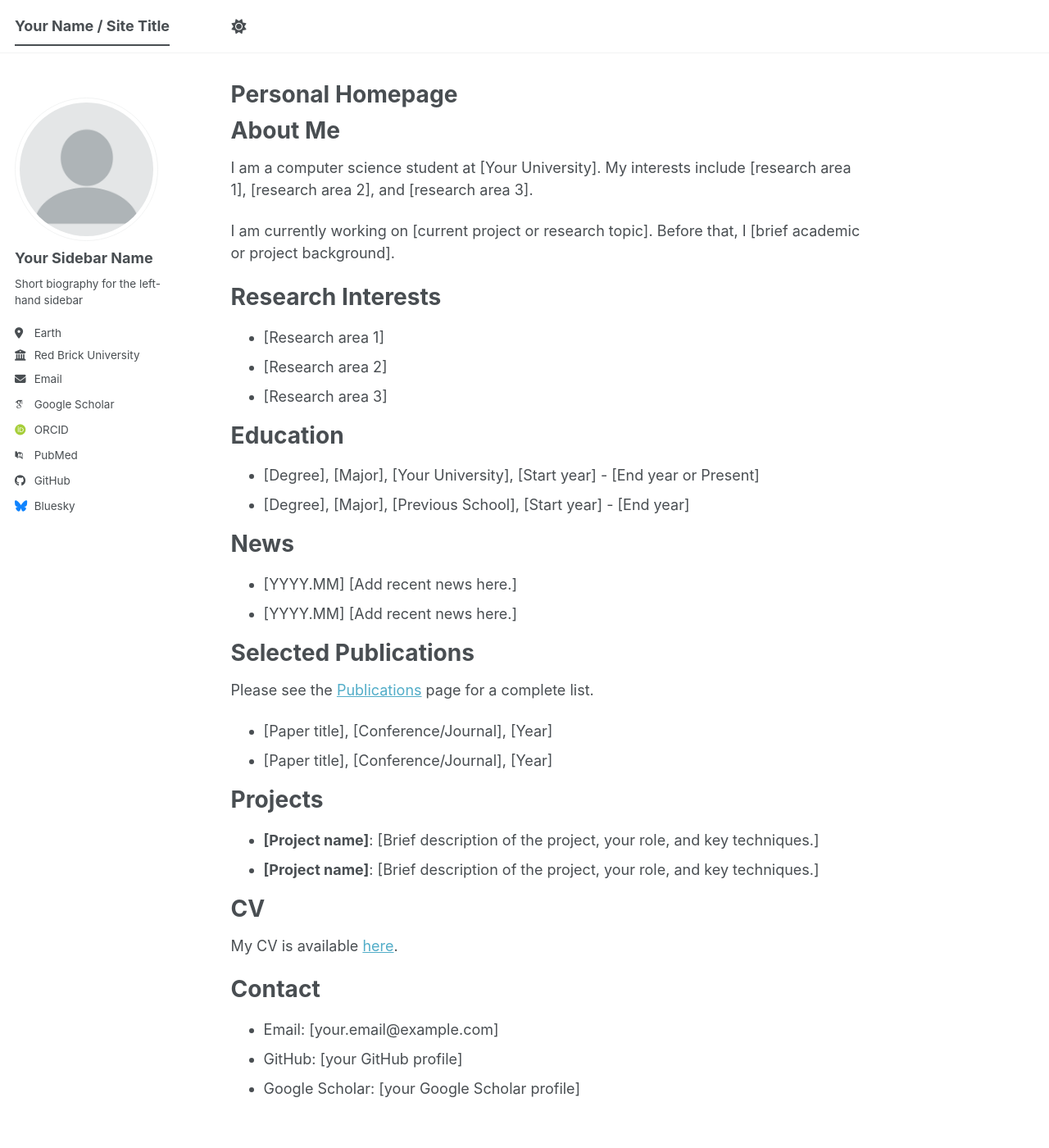
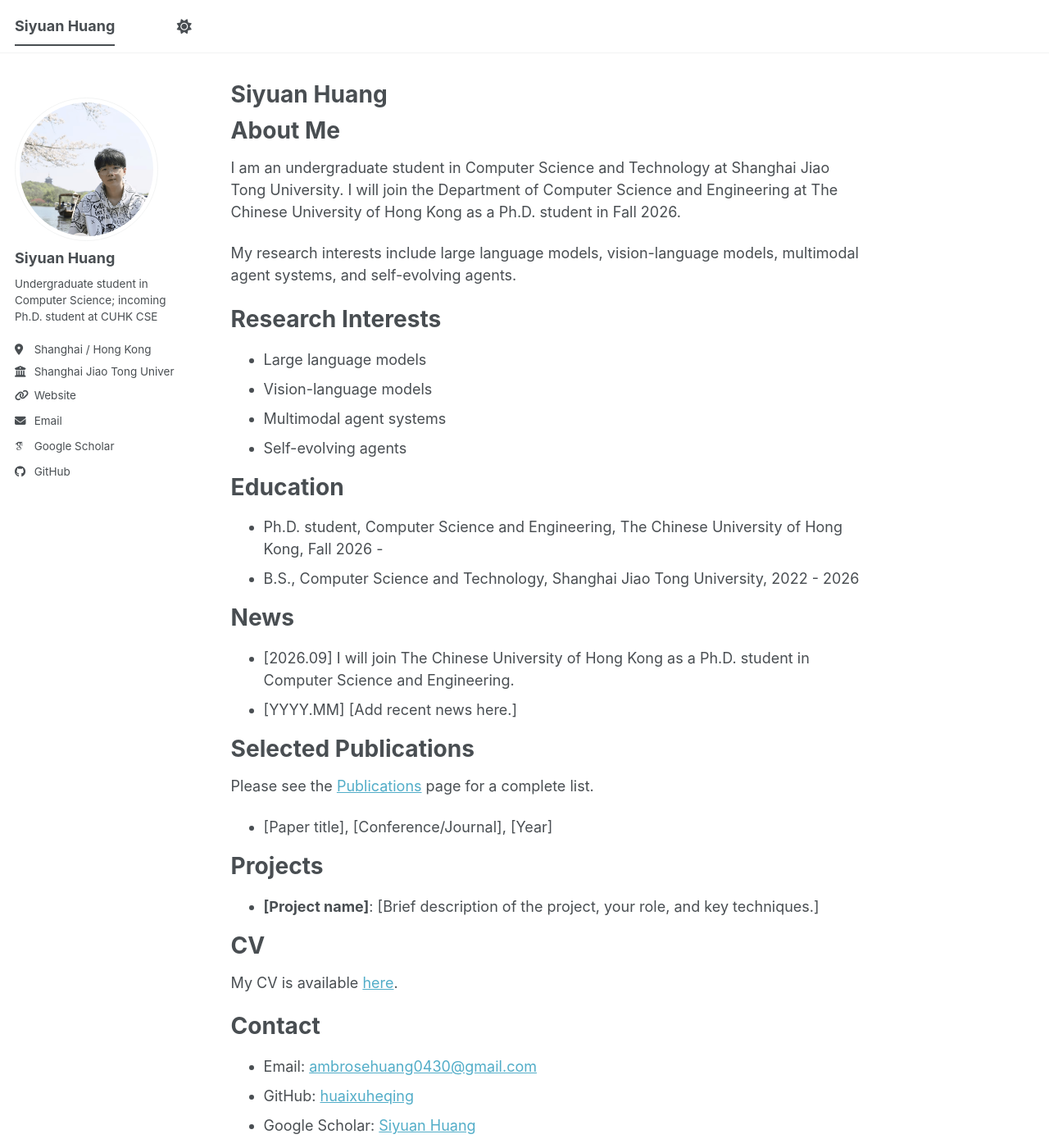
Before and after one commit to syhuang1/syhuang1.github.io, a Jekyll site: the page built from _pages/about.md, in a window 1280 px wide and 1400 px high. Shown: the whole window at 82% size. Built offline with Jekyll 4.4.1, drawn with Linux system fonts in a browser that asks for light colours; some web fonts are replaced; a script bundle is joined from its source files by our own code; library files that are not in the unit come from our copies; some of the changed text lies outside the part shown.

Commit message:
Update profile homepage details

```diff
--- a/_config.yml
+++ b/_config.yml
@@ -9,14 +9,14 @@
 # Basic Site Settings
 locale                   : "en-US"
 site_theme               : "default" # The available themes options are "default", "air", "sunrise", "mint", "dirt" and "contrast"
-title                    : "Your Name / Site Title"
+title                    : "Siyuan Huang"
 title_separator          : "-"
-name                     : &name "Your Name"
-description              : &description "Your Name's academic portfolio"   # Update this with a general description of your site, this is the default if not overridden by a page
-url                      : https://academicpages.github.io # The base hostname & protocol for your site e.g. "https://[your GitHub username].github.io",
+name                     : &name "Siyuan Huang"
+description              : &description "Personal academic homepage of Siyuan Huang"   # Update this with a general description of your site, this is the default if not overridden by a page
+url                      : https://syhuang1.github.io # The base hostname & protocol for your site e.g. "https://[your GitHub username].github.io",
                                                            # or if you already have some other page hosted on Github then use "https://[your GitHub username].github.io/[Your Repo Name]"
 baseurl                  : "" # the subpath of your site, e.g. "/blog"
-repository               : "academicpages/academicpages.github.io"
+repository               : "syhuang1/syhuang1.github.io"
 
 # Site Author - The following control what appear as part of the author content on the side bar.
 #               If a field is blank the icon and link will not appear, otherwise it will be shown.
@@ -24,24 +24,24 @@
 author:
   # Biographic information
   avatar           : "profile.png"
-  name             : "Your Sidebar Name"
+  name             : "Siyuan Huang"
   pronouns         : # example: "she/her"
-  bio              : "Short biography for the left-hand sidebar"
-  location         : "Earth"
-  employer         : "Red Brick University"
-  uri              : # URL
-  email            : "none@example.org"
+  bio              : "Undergraduate student in Computer Science; incoming Ph.D. student at CUHK CSE"
+  location         : "Shanghai / Hong Kong"
+  employer         : "Shanghai Jiao Tong University"
+  uri              : "https://syhuang1.github.io"
+  email            : "ambrosehuang0430@gmail.com"
 
   # Academic websites
   academia         : # URL
   arxiv            : # URL - Update with the correct link to your profile
-  googlescholar    : "https://scholar.google.com/citations?user=PS_CX0AAAAAJ"
+  googlescholar    : "https://scholar.google.com/citations?user=Gw1kYZQAAAAJ"
   inspire-hep      : # URL
   impactstory      : # URL
-  orcid            : "https://orcid.org/yourorcidurl"
+  orcid            : # URL
   semantic         : # URL
   ssrn             : # URL
-  pubmed           : "https://www.ncbi.nlm.nih.gov/pubmed/?term=john+snow"
+  pubmed           : # URL
   researchgate     : # URL
   scopus           : # URL
   zotero           : # URL
@@ -51,13 +51,13 @@
   bitbucket        : # Username - Update with your username on the site
   codepen          : # Username
   dribbble         : # Username
-  github           : "academicpages"
+  github           : "huaixuheqing"
   kaggle           : # Username
   stackoverflow    : # User number or user number and name (i.e., use "1" or "1/jeff-atwood")
 
   # Social media
   artstation       : # Username
-  bluesky          : "bsky.app" # Replace this with you Bluesky username
+  bluesky          : # Replace this with you Bluesky username
   facebook         : # Username
   flickr           : # Username
   foursquare       : # Username
--- a/_pages/about.md
+++ b/_pages/about.md
@@ -1,6 +1,6 @@
 ---
 permalink: /
-title: "Personal Homepage"
+title: "Siyuan Huang"
 author_profile: true
 redirect_from:
   - /about/
@@ -10,27 +10,28 @@
 About Me
 ======
 
-I am a computer science student at [Your University]. My interests include [research area 1], [research area 2], and [research area 3].
+I am an undergraduate student in Computer Science and Technology at Shanghai Jiao Tong University. I will join the Department of Computer Science and Engineering at The Chinese University of Hong Kong as a Ph.D. student in Fall 2026.
 
-I am currently working on [current project or research topic]. Before that, I [brief academic or project background].
+My research interests include large language models, vision-language models, multimodal agent systems, and self-evolving agents.
 
 Research Interests
 ======
 
-* [Research area 1]
-* [Research area 2]
-* [Research area 3]
+* Large language models
+* Vision-language models
+* Multimodal agent systems
+* Self-evolving agents
 
 Education
 ======
 
-* [Degree], [Major], [Your University], [Start year] - [End year or Present]
-* [Degree], [Major], [Previous School], [Start year] - [End year]
+* Ph.D. student, Computer Science and Engineering, The Chinese University of Hong Kong, Fall 2026 -
+* B.S., Computer Science and Technology, Shanghai Jiao Tong University, 2022 - 2026
 
 News
 ======
 
-* [YYYY.MM] [Add recent news here.]
+* [2026.09] I will join The Chinese University of Hong Kong as a Ph.D. student in Computer Science and Engineering.
 * [YYYY.MM] [Add recent news here.]
 
 Selected Publications
@@ -39,12 +40,10 @@
 Please see the [Publications](/publications/) page for a complete list.
 
 * [Paper title], [Conference/Journal], [Year]
-* [Paper title], [Conference/Journal], [Year]
 
 Projects
 ======
 
-* **[Project name]**: [Brief description of the project, your role, and key techniques.]
 * **[Project name]**: [Brief description of the project, your role, and key techniques.]
 
 CV
@@ -55,6 +54,6 @@
 Contact
 ======
 
-* Email: [your.email@example.com]
-* GitHub: [your GitHub profile]
-* Google Scholar: [your Google Scholar profile]
+* Email: [ambrosehuang0430@gmail.com](mailto:ambrosehuang0430@gmail.com)
+* GitHub: [huaixuheqing](https://github.com/huaixuheqing)
+* Google Scholar: [Siyuan Huang](https://scholar.google.com/citations?user=Gw1kYZQAAAAJ)
```
Also changed, not shown: images/profile.png.
